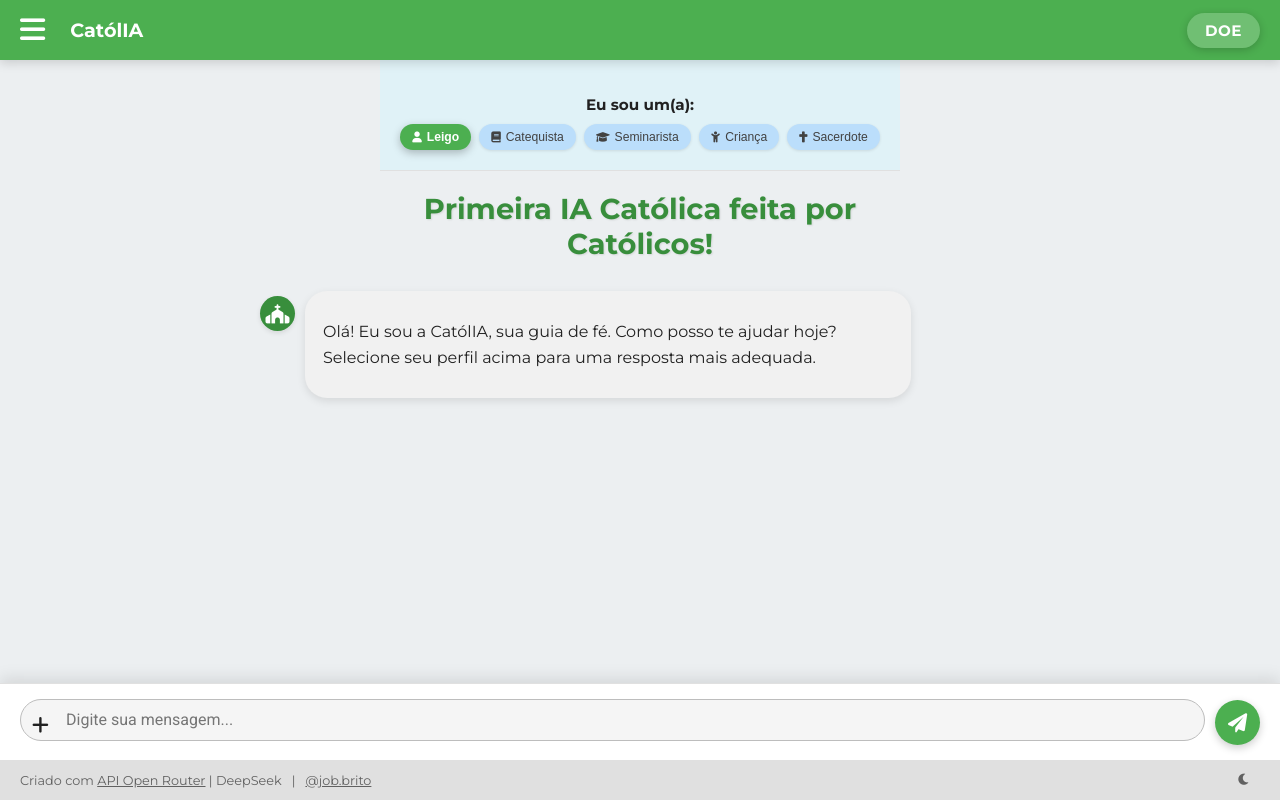
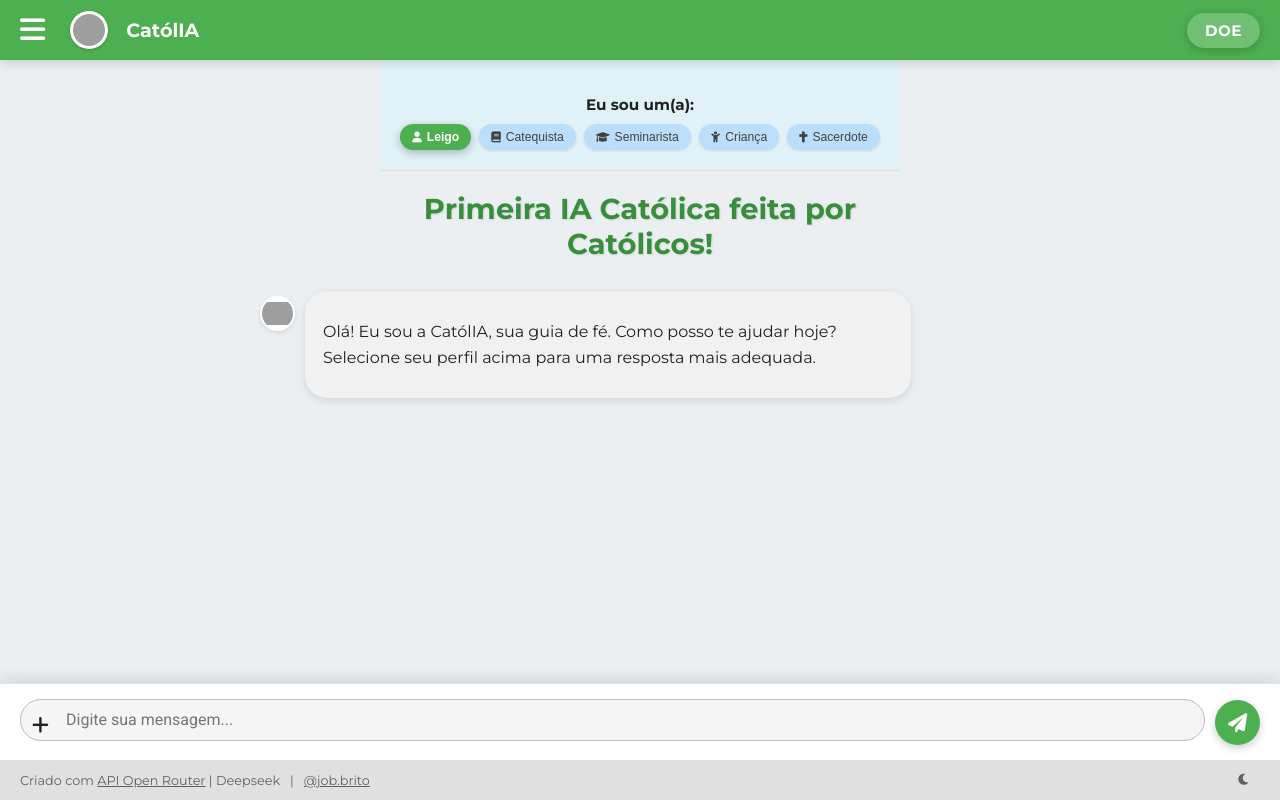
Before and after one commit to Dev-MJBS/catolIA, a Flask app: page / in a window 1280 px wide. Run offline with Flask 3, Linux system fonts and the light colour scheme; grey boxes are pictures that could not be loaded.

Commit message:
Atualizacao logo1

```diff
--- a/templates/index.html
+++ b/templates/index.html
@@ -4,11 +4,39 @@
     <meta charset="UTF-8">
     <meta name="viewport" content="width=device-width, initial-scale=1.0, viewport-fit=cover">
     <title>CatólIA - Seu Guia de Fé</title>
+    <!-- 1. LOGO NO ÍCONE DA GUIA (FAVICON) -->
+    <link rel="icon" type="image/png" href="{{ url_for('static', filename='images/logo.png') }}">
     <link href="https://fonts.googleapis.com/css2?family=Roboto:wght@400;700&family=Montserrat:wght@300;400;700&display=swap" rel="stylesheet">
     <link rel="stylesheet" href="https://cdnjs.cloudflare.com/ajax/libs/font-awesome/6.0.0-beta3/css/all.min.css">
     <script src="https://cdn.jsdelivr.net/npm/marked/marked.min.js"></script>
 
     <style>
+        /* --- ESTILOS ADICIONADOS PARA A LOGO --- */
+        .header-left img.logo {
+            height: 38px;
+            width: 38px;
+            background-color: white;
+            border-radius: 50%;
+            padding: 3px;
+            box-sizing: border-box;
+            margin-right: 8px;
+            box-shadow: 0 1px 3px rgba(0,0,0,0.2);
+        }
+
+        /* 3. Estilo para a logo ser o avatar da IA */
+        .message.bot .message-avatar {
+            background-color: #ffffff;
+            padding: 2px;
+            box-sizing: border-box;
+        }
+        .message-avatar img {
+            width: 100%;
+            height: 100%;
+            object-fit: contain;
+            border-radius: 50%;
+        }
+        /* --- FIM DOS ESTILOS DA LOGO --- */
+
         :root {
             /* Cores Gerais */
             --color-primary: #4CAF50;
@@ -284,7 +312,7 @@
         .message.bot { justify-content: flex-start; }
         .message-avatar { width: 35px; height: 35px; min-width: 35px; border-radius: 50%; background-color: var(--profile-btn-bg); color: var(--profile-btn-color); display: flex; justify-content: center; align-items: center; font-size: 1.2em; margin-top: 5px; box-shadow: 0 2px 5px rgba(0, 0, 0, 0.1); flex-shrink: 0; }
         .message.user .message-avatar { order: 2; margin-left: 10px; background-color: var(--color-primary); color: white; }
-        .message.bot .message-avatar { order: 0; margin-right: 10px; background-color: var(--color-primary-dark); color: white; }
+        .message.bot .message-avatar { order: 0; margin-right: 10px; } /* Cor de fundo removida para ser controlada pelo estilo da logo */
         .message-content { max-width: 75%; padding: 12px 18px; border-radius: 22px; position: relative; word-wrap: break-word; line-height: 1.6; box-shadow: 0 3px 8px rgba(0, 0, 0, 0.1); }
         .message.user .message-content { background-color: var(--bubble-user); color: var(--text-color); }
         .message.bot .message-content { background-color: var(--bubble-bot); color: var(--text-color); }
@@ -336,6 +364,8 @@
     <header class="chat-header">
         <div class="header-left">
             <i class="fas fa-bars menu-icon" id="menuIcon"></i>
+            <!-- 2. LOGO NO CABEÇALHO -->
+            <img src="{{ url_for('static', filename='images/logo.png') }}" alt="Logo CatólIA" class="logo">
             <span>CatólIA</span>
         </div>
         <div class="header-right">
@@ -388,10 +418,9 @@
         </div>
     </div>
 
-    <!-- ================================== RODAPÉ ATUALIZADO ================================== -->
     <footer class="chat-footer">
         <span>
-            Criado com <a href="https://openrouter.ai" target="_blank" style="text-decoration: underline; color: var(--footer-text);">API Open Router</a> | DeepSeek
+            Criado com <a href="https://openrouter.ai" target="_blank" style="text-decoration: underline; color: var(--footer-text);">API Open Router</a> | Deepseek
         </span>
         <span>|</span>
         <a href="https://www.instagram.com/job.brito" target="_blank">@job.brito</a>
@@ -426,6 +455,9 @@
     <div class="overlay" id="menuOverlay"></div>
 
     <script>
+        // 3. Passa a URL da logo do Flask para o JavaScript
+        const logoUrl = "{{ url_for('static', filename='images/logo.png') }}";
+
         // Variáveis de estado global
         let selectedProfile = 'leigo';
         let selectedResponseType = 'media';
@@ -463,11 +495,16 @@
             const messageDiv = document.createElement('div');
             messageDiv.classList.add('message', sender);
 
-            const avatarIcon = sender === 'user' ? 'fa-user' : 'fa-church';
-            messageDiv.innerHTML = `<div class="message-avatar"><i class="fas ${avatarIcon}"></i></div><div class="message-content"></div>`;
+            // 3. Lógica para usar a logo para a IA e o ícone para o usuário
+            let avatarHtml;
+            if (sender === 'user') {
+                avatarHtml = `<div class="message-avatar"><i class="fas fa-user"></i></div>`;
+            } else {
+                avatarHtml = `<div class="message-avatar"><img src="${logoUrl}" alt="CatólIA Avatar"></div>`;
+            }
 
+            messageDiv.innerHTML = `${avatarHtml}<div class="message-content"></div>`;
             messageDiv.querySelector('.message-content').innerHTML = marked.parse(message);
-
             chatMessages.appendChild(messageDiv);
             scrollToBottom();
         }
@@ -478,7 +515,6 @@
             const userMessage = userMessageInput.value.trim();
             if (!userMessage) return;
 
-            // Desabilita o botão para evitar envios múltiplos
             sendMessageButton.disabled = true;
             sendMessageButton.style.opacity = 0.5;
 
@@ -488,7 +524,8 @@
 
             let typingIndicator = document.createElement('div');
             typingIndicator.classList.add('message', 'bot', 'typing-indicator');
-            typingIndicator.innerHTML = `<div class="message-avatar"><i class="fas fa-church"></i></div><div class="message-content"><span></span><span></span><span></span></div>`;
+            // 3. Usa a logo também no indicador de "digitando"
+            typingIndicator.innerHTML = `<div class="message-avatar"><img src="${logoUrl}" alt="CatólIA Avatar"></div><div class="message-content"><span></span><span></span><span></span></div>`;
             document.getElementById('chatMessages').appendChild(typingIndicator);
             scrollToBottom();
 
@@ -521,7 +558,6 @@
                 typingIndicator.remove();
                 appendMessage(`Desculpe, ocorreu um erro de comunicação com o servidor. (${error.message})`, 'bot');
             } finally {
-                // Habilita o botão novamente
                 sendMessageButton.disabled = false;
                 sendMessageButton.style.opacity = 1;
             }
```
